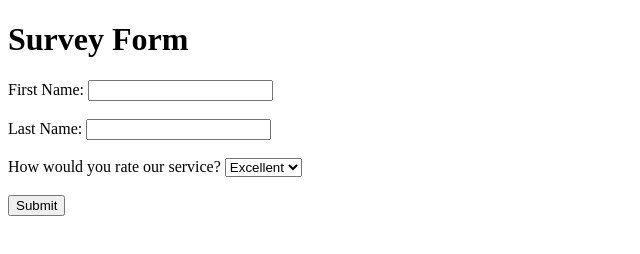
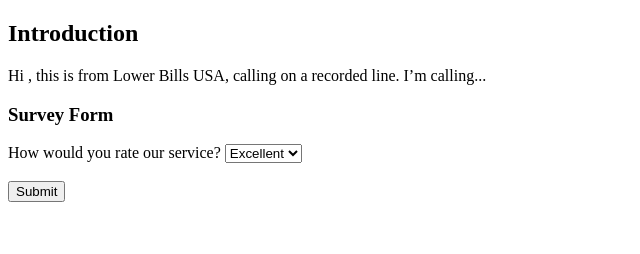
Before and after one commit to LloydieDev/css_script_test, a plain HTML site: page index.html in a window 1280 px wide. Shown: the whole page, without its empty margins (0-640 px from the left). Drawn offline with Linux system fonts and the light colour scheme.

Commit message:
add other params

```diff
--- a/index.html
+++ b/index.html
@@ -1,38 +1,58 @@
 <!DOCTYPE html>
 <html lang="en">
   <head>
-    <meta charset="UTF-8">
-    <meta name="viewport" content="width=device-width, initial-scale=1.0">
+    <meta charset="UTF-8" />
+    <meta name="viewport" content="width=device-width, initial-scale=1.0" />
     <title>Survey Form</title>
-    <script>
-        // Prefill form with URL parameters
-        function prefillForm() {
-            const urlParams = new URLSearchParams(window.location.search);
-            document.getElementById("first_name").value = urlParams.get('first_name') || '';
-            document.getElementById("last_name").value = urlParams.get('last_name') || '';
-        }
-
-        window.onload = prefillForm;
-    </script>
+    <script src="script.js" defer></script>
   </head>
   <body>
-    <h1>Survey Form</h1>
-    <form>
-        <label for="first_name">First Name:</label>
-        <input type="text" id="first_name" name="first_name" required><br><br>
+    <!--Introduction -->
+    <h2>Introduction</h2>
+    <p id="introParagraph">
+      Hi [firstname] [lastname], this is [agent] from Lower Bills USA, calling
+      on a recorded line. I’m calling...
+    </p>
 
-        <label for="last_name">Last Name:</label>
-        <input type="text" id="last_name" name="last_name" required><br><br>
+    <h3>Survey Form</h3>
+    <form
+      action="https://display.ringba.com/enrich/2127649308487452044"
+      method="get"
+    >
+      <!-- Input fields for all parameters -->
+      <input type="hidden" id="callerid" name="callerid" />
+      <input type="hidden" id="firstname" name="firstname" />
+      <input type="hidden" id="lastname" name="lastname" />
+      <input type="hidden" id="state" name="state" />
+      <input type="hidden" id="trusted" name="trusted" />
+      <input type="hidden" id="dob" name="dob" />
+      <input type="hidden" id="gender" name="gender" />
+      <input type="hidden" id="ip" name="ip" />
+      <input type="hidden" id="zip" name="zip" />
+      <input type="hidden" id="leadId" name="Lead_ID" />
+      <input type="hidden" id="age" name="age" />
+      <input type="hidden" id="sourcename" name="sourcename" />
+      <input type="hidden" id="city" name="city" />
+      <input type="hidden" id="address" name="address" />
+      <input type="hidden" id="agent" name="agent" />
+      <input type="hidden" id="vendorleadcode" name="vendorleadcode" />
+      <input type="hidden" id="entrydate" name="entrydate" />
+      <input type="hidden" id="jornaya" name="jornaya" />
+      <input type="hidden" id="incident_date" name="incident_date" />
+      <input type="hidden" id="source_url" name="source_url" />
+      <input type="hidden" id="injury_type" name="injury_type" />
+      <input type="hidden" id="email" name="email" />
+      <input type="hidden" id="agentname" name="agentname" />
 
       <label for="feedback">How would you rate our service?</label>
       <select id="feedback" name="feedback">
         <option value="excellent">Excellent</option>
         <option value="good">Good</option>
         <option value="average">Average</option>
-            <option value="poor">Poor</option>
-        </select><br><br>
+        <option value="poor">Poor</option></select
+      ><br /><br />
 
-        <button type="button" onclick="alert('Thank you for your feedback!')">Submit</button>
+      <button type="submit">Submit</button>
     </form>
   </body>
 </html>
--- /dev/null
+++ b/script.js
@@ -0,0 +1,61 @@
+// Prefill form with URL parameters and update the introduction paragraph
+function prefillForm() {
+    const urlParams = new URLSearchParams(window.location.search);
+
+    // Capture all parameters
+    const callerId = urlParams.get('callerid') || '';
+    const firstName = urlParams.get('firstname') || '';
+    const lastName = urlParams.get('lastname') || '';
+    const state = urlParams.get('state') || '';
+    const trusted = urlParams.get('trusted') || '';
+    const dob = urlParams.get('dob') || '';
+    const gender = urlParams.get('gender') || '';
+    const ip = urlParams.get('ip') || '';
+    const zip = urlParams.get('zip') || '';
+    const leadId = urlParams.get('Lead_ID') || '';
+    const age = urlParams.get('age') || '';
+    const sourceName = urlParams.get('sourcename') || '';
+    const city = urlParams.get('city') || '';
+    const address = urlParams.get('address') || '';
+    const agent = urlParams.get('agent') || '';
+    const vendorLeadCode = urlParams.get('vendorleadcode') || '';
+    const entryDate = urlParams.get('entrydate') || '';
+    const jornaya = urlParams.get('jornaya') || '';
+    const incidentDate = urlParams.get('incident_date') || '';
+    const sourceUrl = urlParams.get('source_url') || '';
+    const injuryType = urlParams.get('injury_type') || '';
+    const email = urlParams.get('email') || '';
+    const agentName = urlParams.get('agentname') || '';
+
+    // Prefill form fields
+    document.getElementById("callerid").value = callerId;
+    document.getElementById("firstname").value = firstName;
+    document.getElementById("lastname").value = lastName;
+    document.getElementById("state").value = state;
+    document.getElementById("trusted").value = trusted;
+    document.getElementById("dob").value = dob;
+    document.getElementById("gender").value = gender;
+    document.getElementById("ip").value = ip;
+    document.getElementById("zip").value = zip;
+    document.getElementById("leadId").value = leadId;
+    document.getElementById("age").value = age;
+    document.getElementById("sourcename").value = sourceName;
+    document.getElementById("city").value = city;
+    document.getElementById("address").value = address;
+    document.getElementById("agent").value = agent;
+    document.getElementById("vendorleadcode").value = vendorLeadCode;
+    document.getElementById("entrydate").value = entryDate;
+    document.getElementById("jornaya").value = jornaya;
+    document.getElementById("incident_date").value = incidentDate;
+    document.getElementById("source_url").value = sourceUrl;
+    document.getElementById("injury_type").value = injuryType;
+    document.getElementById("email").value = email;
+    document.getElementById("agentname").value = agentName;
+
+    // Update the paragraph with the user's information
+    document.getElementById("introParagraph").innerHTML =
+        `Hi ${firstName} ${lastName}, this is ${agent} from Lower Bills USA, calling on a recorded line. I’m calling...`;
+}
+
+// Ensure the form is prefilled once the window loads
+window.onload = prefillForm;
```
Also changed, not shown: style.css (added). Lines whose indentation alone changed are shown as unchanged.
